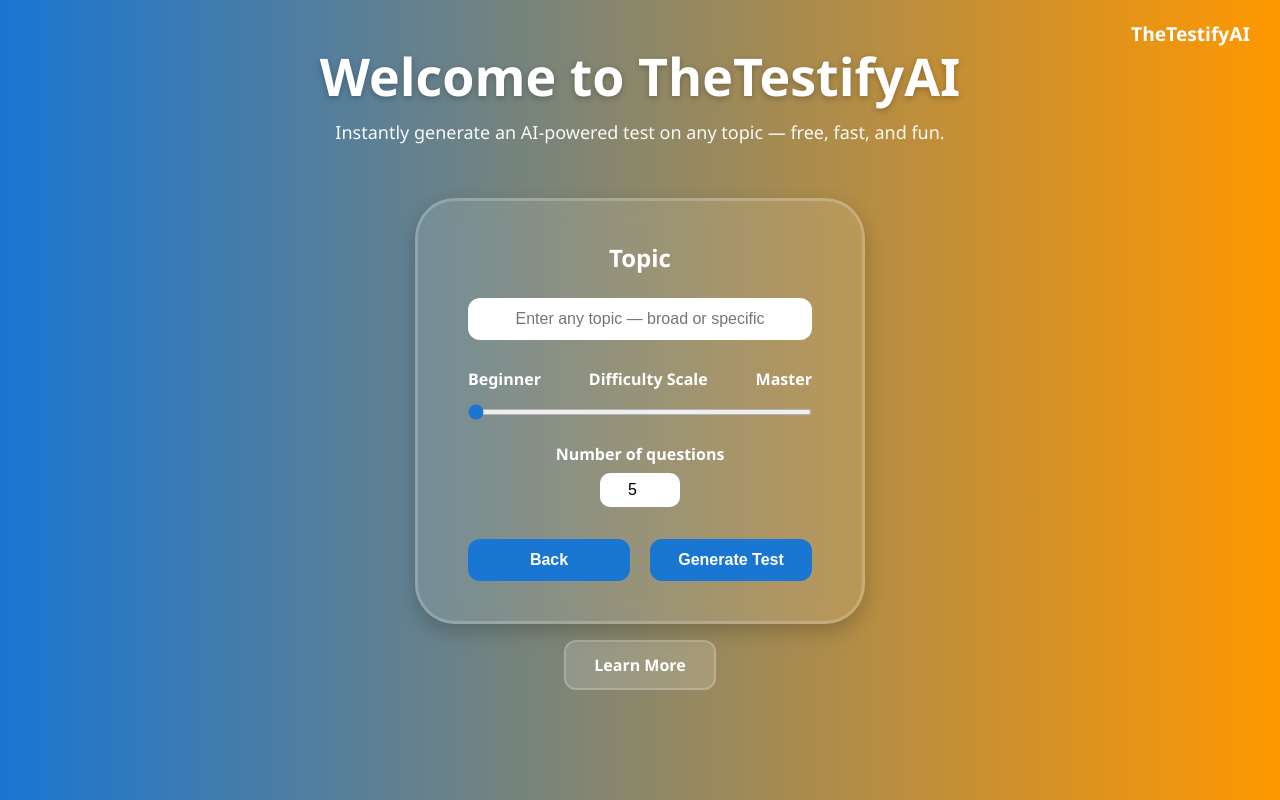
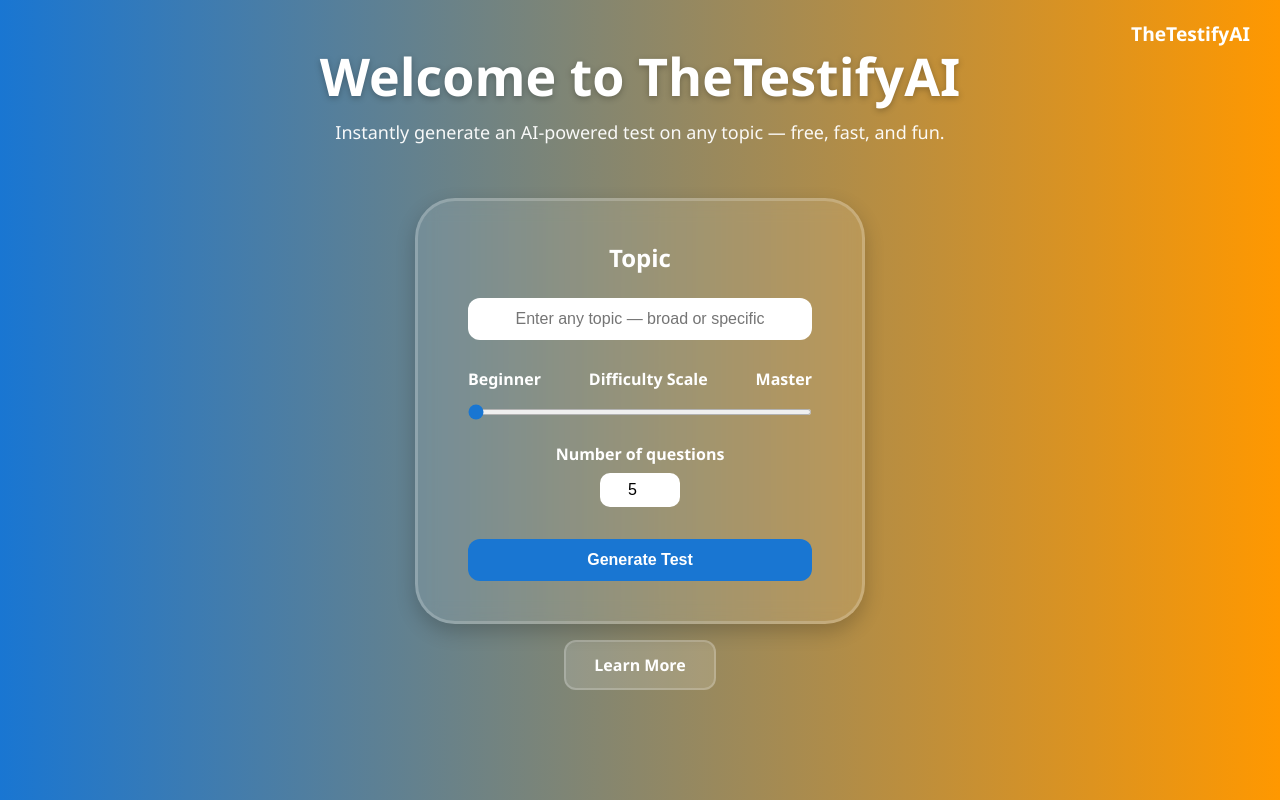
Before and after one commit to christensenandrew455-cell/Testifyai, a Next.js app: page / in a window 1280 px wide. Built offline with nearby package versions, Linux system fonts and the light colour scheme.

Commit message:
Update page.js

```diff
--- a/app/page.js
+++ b/app/page.js
@@ -3,7 +3,7 @@ import { useState } from "react";
 import { useRouter } from "next/navigation";
 import Link from "next/link";
 
-export default function TestSetupPage() {
+export default function HomePage() {
   const router = useRouter();
   const [topic, setTopic] = useState("");
   const [difficulty, setDifficulty] = useState(1);
@@ -96,7 +96,7 @@ export default function TestSetupPage() {
           color: "white",
           textAlign: "center",
           boxShadow: "0 8px 20px rgba(0,0,0,0.2)",
-          marginTop: "20px", // moved down slightly
+          marginTop: "20px",
         }}
       >
         <h2 style={{ marginBottom: "24px", fontWeight: 800 }}>Topic</h2>
@@ -175,31 +175,10 @@ export default function TestSetupPage() {
           }}
         />
 
-        <div style={{ display: "flex", justifyContent: "center", gap: "20px" }}>
-          <button
-            onClick={() => router.push("/")}
-            style={{
-              flex: 1,
-              padding: "12px 0",
-              borderRadius: "12px",
-              border: "none",
-              backgroundColor: "#1976d2",
-              color: "white",
-              fontWeight: 700,
-              fontSize: "1rem",
-              cursor: "pointer",
-              transition: "background-color 0.2s",
-              width: "140px",
-            }}
-          >
-            Back
-          </button>
-
         <button
           onClick={handleGenerateTest}
           disabled={loading}
           style={{
-              flex: 1,
             padding: "12px 0",
             borderRadius: "12px",
             border: "none",
@@ -208,13 +187,12 @@ export default function TestSetupPage() {
             fontWeight: 700,
             fontSize: "1rem",
             cursor: loading ? "not-allowed" : "pointer",
-              width: "140px",
+            width: "100%",
             transition: "background-color 0.2s",
           }}
         >
           {loading ? "Generating..." : "Generate Test"}
         </button>
-        </div>
       </div>
 
       {/* --- Learn More Button Below Card --- */}
```
Lines whose indentation alone changed are shown as unchanged.
